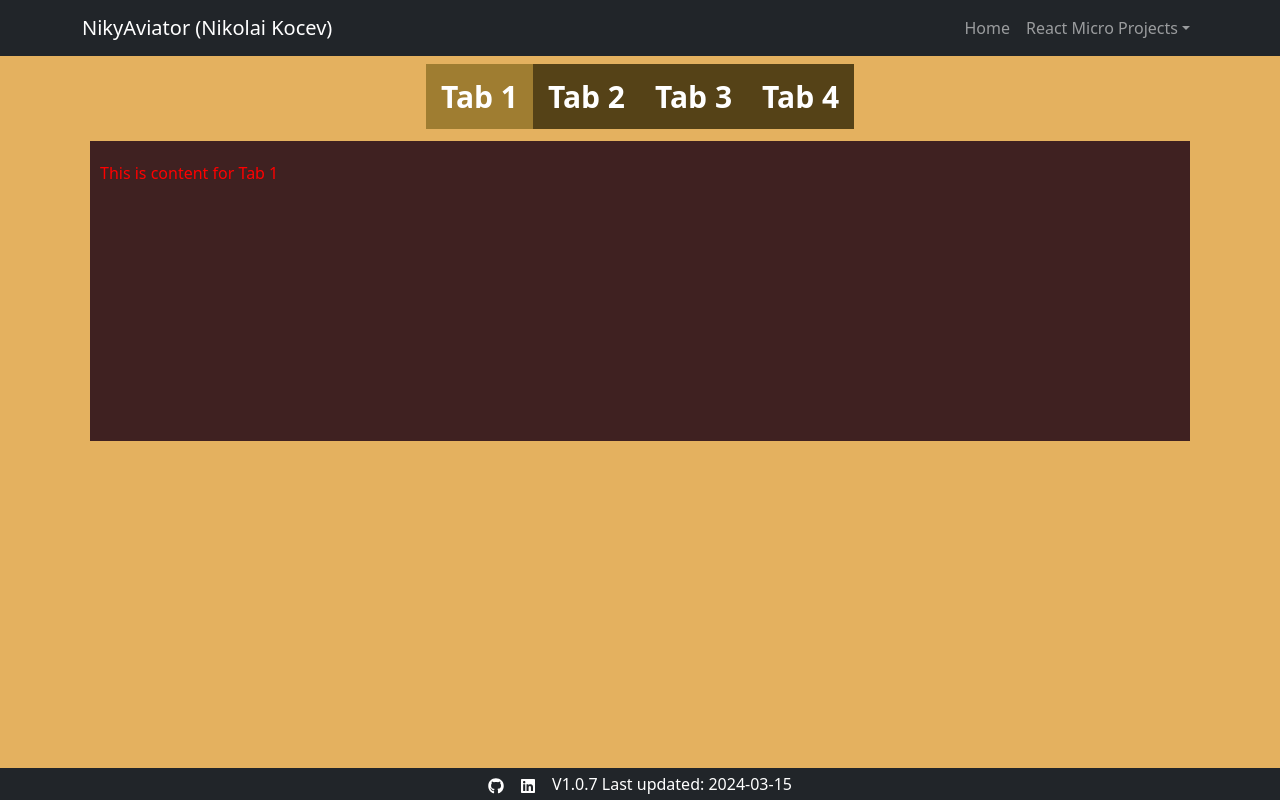
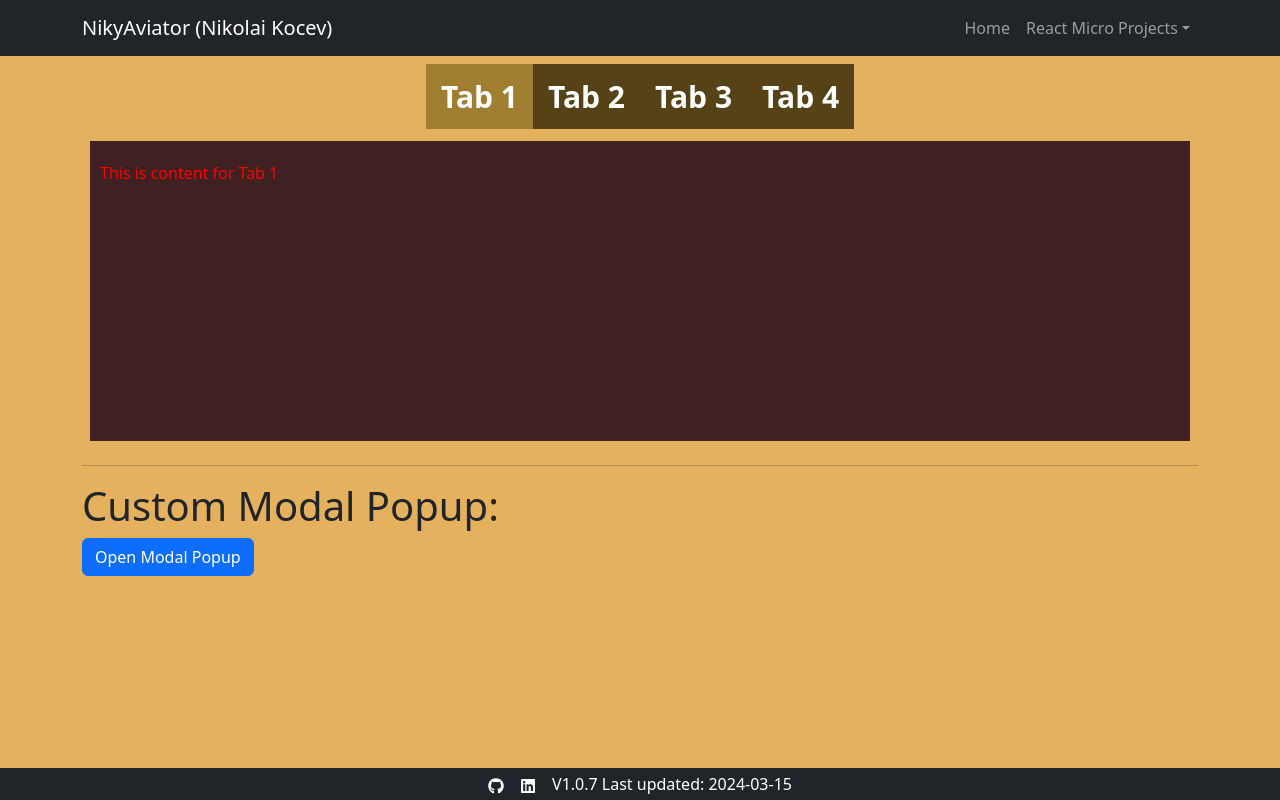
Before and after one commit to NikyAviator/nikolaikocev, a React (Vite) app in the folder frontend/: page /tabs in a window 1280 px wide. Built offline with nearby package versions, Linux system fonts and the light colour scheme; a web font is replaced by a local one.

Commit message:
Started on custom modal

```diff
--- /dev/null
+++ b/frontend/src/Components/custom-modal/ModalTest.jsx
@@ -0,0 +1,11 @@
+import '../../scss/styles.scss';
+import { Button } from 'react-bootstrap';
+const ModalTest = () => {
+  return (
+    <>
+      <Button>Open Modal Popup</Button>
+    </>
+  );
+};
+
+export default ModalTest;
--- a/frontend/src/Pages/TabsPage.jsx
+++ b/frontend/src/Pages/TabsPage.jsx
@@ -1,11 +1,15 @@
 import '../scss/styles.scss';
 import { Container } from 'react-bootstrap';
 import TabTest from '../Components/custom-tabs/TabTest';
+import ModalTest from '../Components/custom-modal/ModalTest';
 
 const TabsPage = () => {
   return (
     <Container>
       <TabTest />
+      <hr />
+      <h1>Custom Modal Popup:</h1>
+      <ModalTest />
     </Container>
   );
 };
```
Also changed, not shown: frontend/src/Components/custom-modal/Modal.jsx (added, +7 -0 lines), frontend/src/Components/custom-modal/modal.scss (added).
